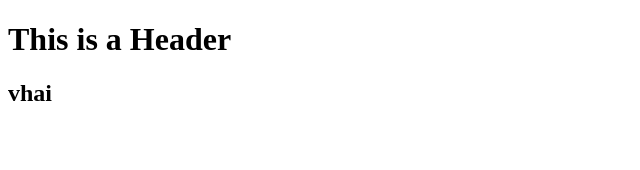
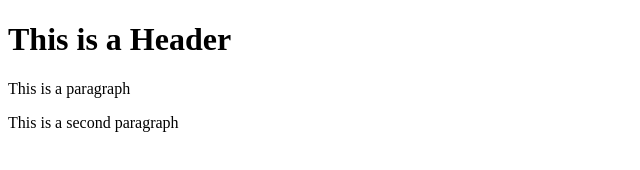
Before and after one commit to Ctrageno1/FER201m, a plain HTML site: page index.html in a window 1280 px wide. Shown: the whole page, without its empty margins (0-640 px from the left). Drawn offline with Linux system fonts and the light colour scheme.

Commit message:
four commit

```diff
--- a/index.html
+++ b/index.html
@@ -1,8 +1,10 @@
 	<!DOCTYPE html>
 	<html>
 	    <head></head>
+
 	    <body>
 	        <h1>This is a Header</h1>
-        <h2>vhai</h2>
+	        <p>This is a paragraph</p>
+	        <p>This is a second paragraph</p>
 	    </body>
 	</html>
```
Lines whose indentation alone changed are shown as unchanged.
